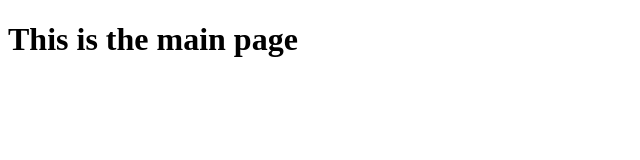
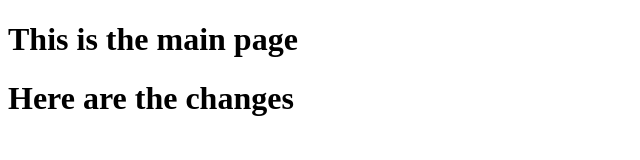
Before and after one commit to kathyayinikam/testgit, a plain HTML site: page index.html in a window 1280 px wide. Shown: the whole page, without its empty margins (0-640 px from the left). Drawn offline with Linux system fonts and the light colour scheme.

Commit message:
updated readme

```diff
--- a/index.html
+++ b/index.html
@@ -7,5 +7,6 @@
 </head>
 <body>
     <h1>This is the main page</h1>
+    <h1>Here are the changes</h1>
 </body>
 </html>
```
